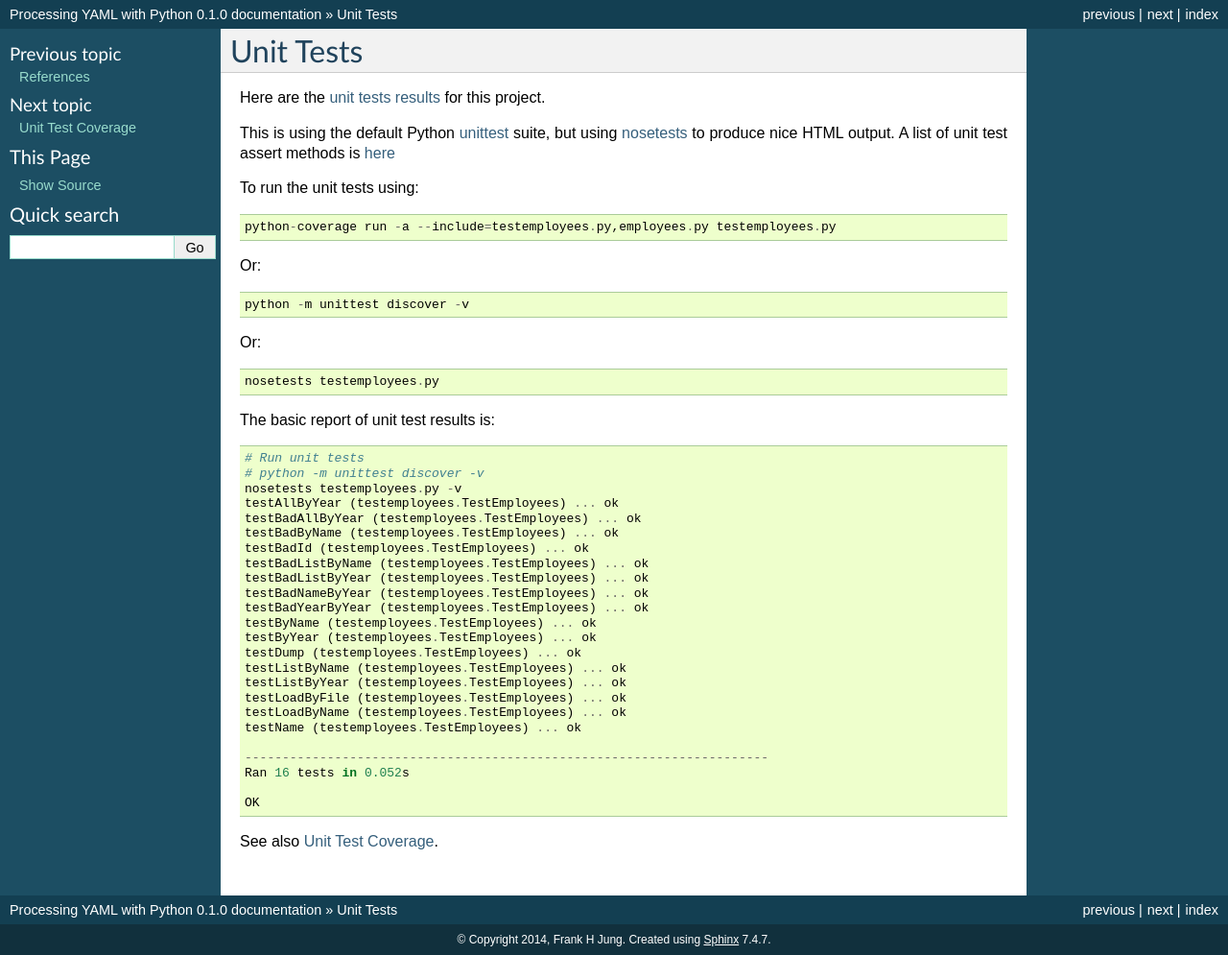
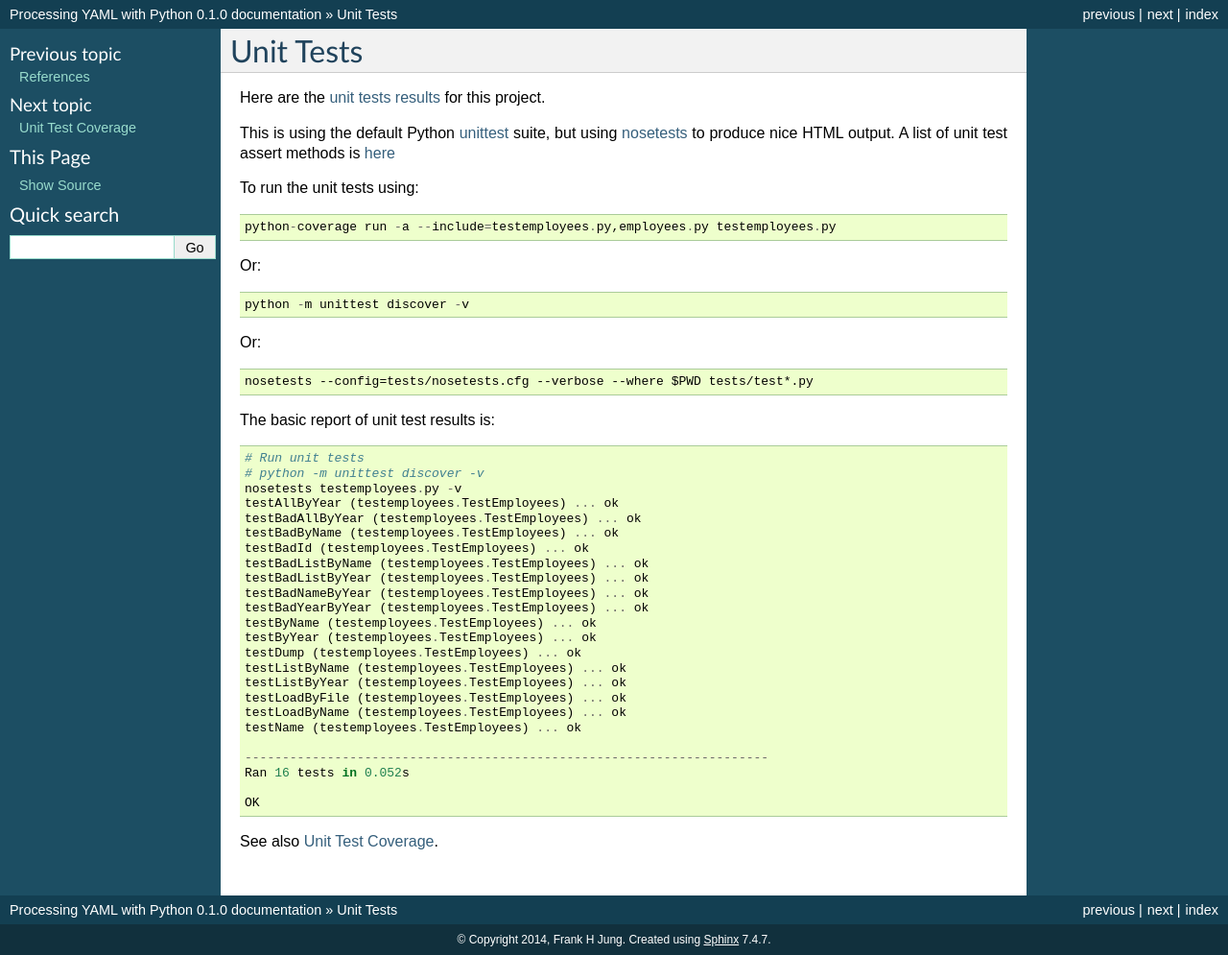
Before and after one commit to sabbavarapu/python-yaml, a Sphinx documentation site: the page built from doc/unittests.rst, in a window 1280 px wide. Shown: the whole page at 96% size. Built offline with Sphinx 7.4.7, drawn with Linux system fonts in a browser that asks for light colours.

Commit message:
update how tests run

```diff
--- a/doc/unittests.rst
+++ b/doc/unittests.rst
@@ -20,7 +20,7 @@ Or::
 
 Or::
 
-	nosetests testemployees.py
+    nosetests --config=tests/nosetests.cfg --verbose --where $PWD tests/test*.py
 
 The basic report of unit test results is::
 
```
